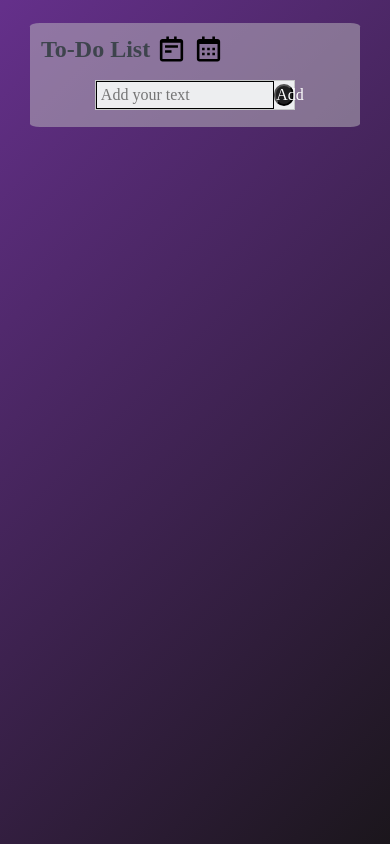
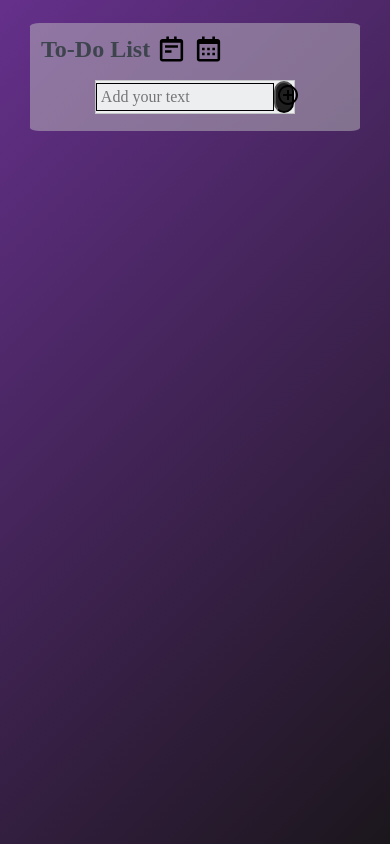
Before and after one commit to patrickaigbogun/todo_app, a plain HTML site: page index.html in a window 390 px wide. Drawn offline with Linux system fonts and the light colour scheme.

Commit message:
bug fixes for input bar on mobile

```diff
--- a/index.html
+++ b/index.html
@@ -21,7 +21,7 @@
 				<!-- Input field for new tasks -->
 				<input type="text" id="input-box" placeholder="Add your text">
 				<!-- Button to add new tasks -->
-				<button onclick="addTask()">Add</button>
+				<button onclick="addTask()"><img src="images/bx-plus-circle.svg" alt=""></button>
 			</div>
 			<!-- Unordered list to hold the tasks -->
 			<ul id="list-container"></ul>
--- a/styles.css
+++ b/styles.css
@@ -81,10 +81,7 @@ input {
 button {
 	flex: 2;
 	max-width: 10%;
-	text-align: center;
 	background: #1f1f20;
-	color: white;
-	font-size: 1rem;
 	cursor: pointer;
 	border-radius: 40px;
 }
```
Also changed, not shown: images/bx-plus-circle.svg (added).
